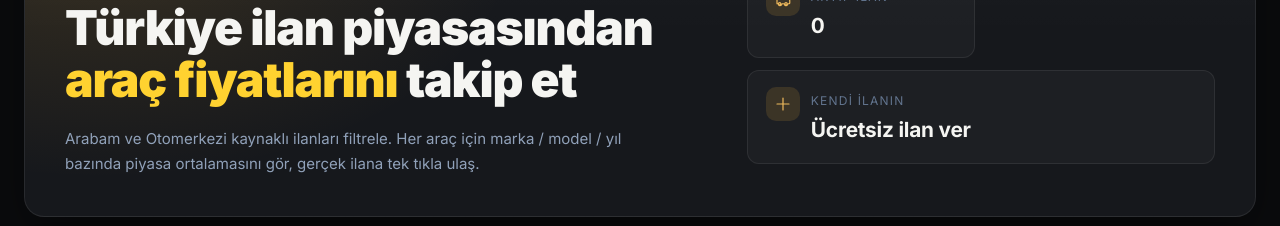
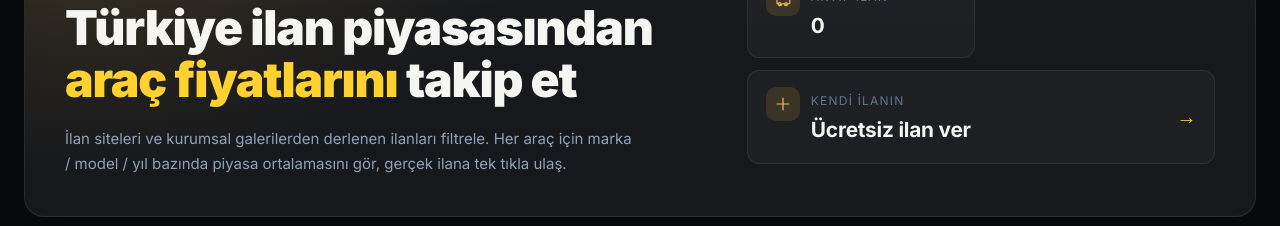
Before and after one commit to CaptainGM/otopiyasa, a Next.js app: page / in a window 1280 px wide. Shown: the part 249-475 px from the top of the page. Built offline with nearby package versions, Linux system fonts and the light colour scheme; no server answers; the database is empty.

Commit message:
ana sayfa ilan karti

```diff
--- a/src/app/page.tsx
+++ b/src/app/page.tsx
@@ -128,8 +128,8 @@ export default async function HomePage({ searchParams }: HomeProps) {
               takip et
             </h1>
             <p className="max-w-xl text-[15px] leading-relaxed text-slate-400">
-              Arabam ve Otomerkezi kaynaklı ilanları filtrele. Her araç için marka /
-              model / yıl bazında piyasa ortalamasını gör, gerçek ilana tek tıkla ulaş.
+              İlan siteleri ve kurumsal galerilerden derlenen ilanları filtrele. Her araç için
+              marka / model / yıl bazında piyasa ortalamasını gör, gerçek ilana tek tıkla ulaş.
             </p>
           </div>
 
@@ -146,10 +146,10 @@ export default async function HomePage({ searchParams }: HomeProps) {
                 <span className="text-xs uppercase tracking-widest text-slate-500">
                   Aktif ilan
                 </span>
-                <strong>{total}</strong>
+                <strong>{total.toLocaleString("tr-TR")}</strong>
               </div>
             </div>
-            <div className="stat-tile sm:col-span-2">
+            <Link href="/sell" className="stat-tile sm:col-span-2 group cursor-pointer" aria-label="Ücretsiz ilan ver">
               <span className="stat-tile-icon">
                 <svg width="18" height="18" viewBox="0 0 24 24" fill="none" aria-hidden>
                   <path d="M4 12h16M12 4v16" stroke="currentColor" strokeWidth="1.6" strokeLinecap="round" />
@@ -161,7 +161,10 @@ export default async function HomePage({ searchParams }: HomeProps) {
                 </span>
                 <strong className="text-lg">Ücretsiz ilan ver</strong>
               </div>
-            </div>
+              <span className="ml-auto self-center text-xl text-amber-300 transition-transform group-hover:translate-x-1" aria-hidden>
+                →
+              </span>
+            </Link>
           </div>
         </div>
       </section>
```
